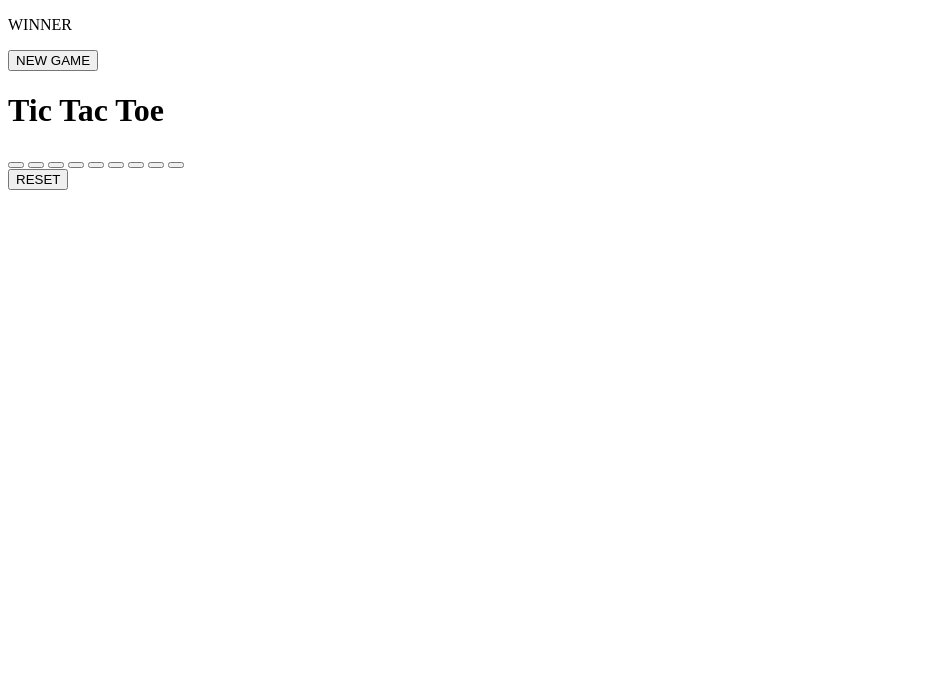
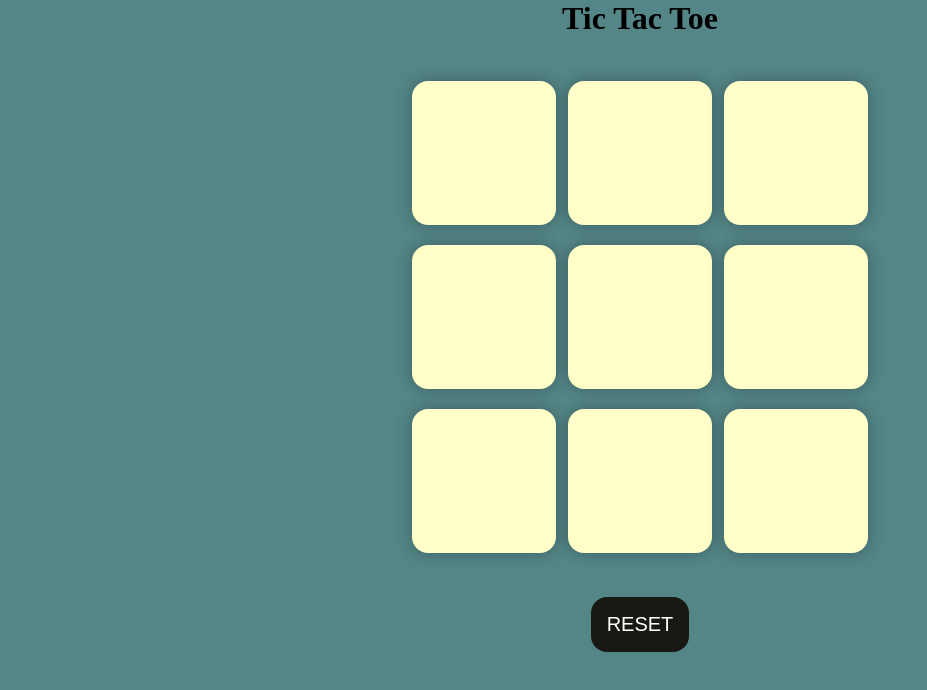
Before and after one commit to NI15RAJ/TicTacToe, a plain HTML site: page index.html in a window 1280 px wide. Shown: the whole page, without its empty margins (0-927 px from the left). Drawn offline with Linux system fonts and the light colour scheme.

Commit message:
Update index.html

```diff
--- a/index.html
+++ b/index.html
@@ -4,7 +4,7 @@
     <meta charset="UTF-8">
     <meta name="viewport" content="width=device-width, initial-scale=1.0">
     <title>TIc-Tac-Toe Game</title>
-    <link rel="stylesheet" href="tictactoe.css">
+    <link rel="stylesheet" href="style.css">
 </head>
 <body>
     <div class="msg_container hide">
@@ -32,5 +32,5 @@
     </div>
     <button id="reset_button">RESET</button>
 </main>
-<script src="tictactoe.js"></script>
+<script src="script.js"></script>
 </body></html>
```
